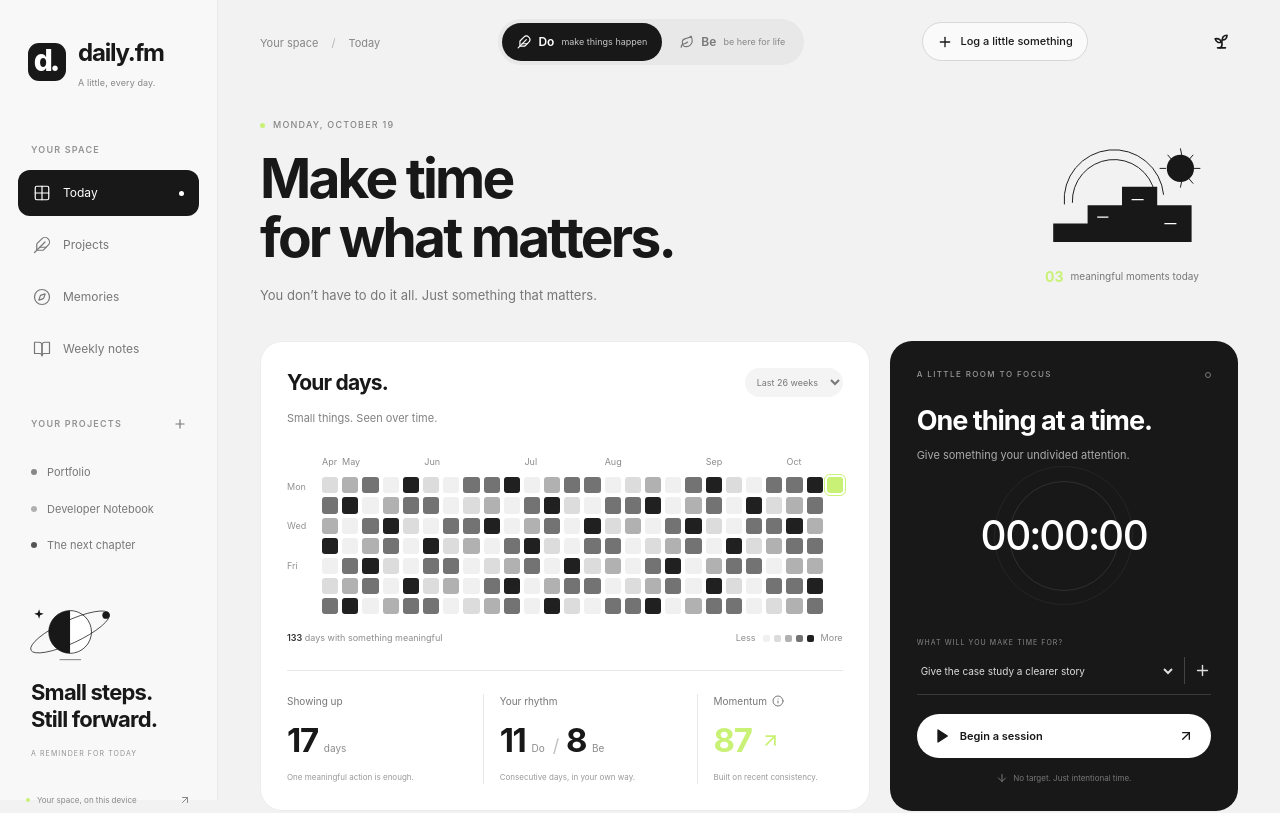
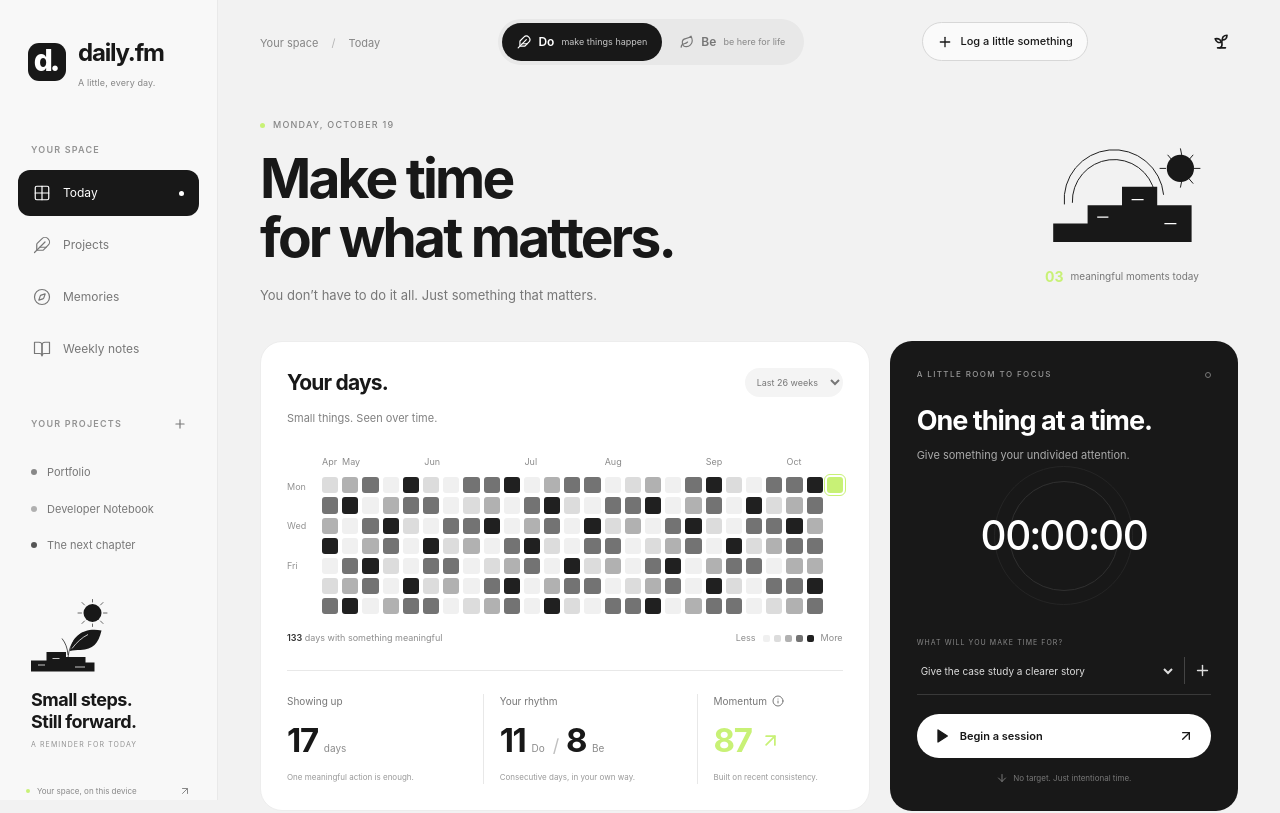
Before and after one commit to oleafm/dailyfm, a Next.js app: page / in a window 1280 px wide. Shown: the top 813 px of the page. Built offline with nearby package versions, Linux system fonts and the light colour scheme.

Commit message:
Update sidebar reminder artwork and spacing

```diff
--- a/src/app/globals.css
+++ b/src/app/globals.css
@@ -238,23 +238,23 @@ input[type="range"] {
   margin: 30px 13px 25px;
 }
 .sidebar-thought > svg {
-  width: 100px;
-  height: 75px;
-  margin-left: -10px;
+  width: 110px;
+  height: 85px;
+  margin-left: -24px;
   margin-bottom: 10px;
 }
 .sidebar-thought p {
-  font-size: 22px;
+  font-size: 18px;
   line-height: 1.25;
   font-weight: 700;
-  letter-spacing: -0.8px;
+  letter-spacing: -0.5px;
 }
 .sidebar-thought > span {
   display: block;
   color: #929292;
   font-size: 7px;
   letter-spacing: 1.1px;
-  margin-top: 15px;
+  margin-top: 6px;
 }
 .prototype-label {
   display: flex;
@@ -2491,7 +2491,7 @@ h1 em {
     font-size: 10px;
   }
   .sidebar-thought p {
-    font-size: 20px;
+    font-size: 16px;
   }
   .profile {
     margin-left: -10px;
--- a/src/components/prototype/Illustration.tsx
+++ b/src/components/prototype/Illustration.tsx
@@ -1,6 +1,6 @@
 import { SVGProps } from "react";
 
-type Kind = "balance" | "steps" | "orbit" | "door";
+type Kind = "balance" | "steps" | "orbit" | "door" | "growth";
 
 /** Original monochrome artwork, shared by the reflection and project cards. */
 export default function Illustration({
@@ -9,6 +9,22 @@ export default function Illustration({
 }: SVGProps<SVGSVGElement> & { kind?: Kind }) {
   return (
     <svg viewBox="0 0 220 150" fill="none" aria-hidden="true" {...props}>
+      {kind === "growth" && (
+        <>
+          <circle cx="171" cy="28" r="18" fill="currentColor" />
+          <path
+            d="M171 6V1m0 54v-5m-22-22h-7m58 0h-7m-38-16-5-5m37 37 5 5m-5-37 5-5m-37 37-5 5"
+            stroke="currentColor"
+            strokeWidth="1.3"
+            strokeLinecap="round"
+          />
+          <path d="M122 123c0-25 10-42 29-56m-29 45c-1-14-5-24-12-33" stroke="currentColor" strokeWidth="1.5" />
+          <path d="M126 104c3-31 30-48 63-41-6 26-17 38-42 39-8 0-15 0-21 2Z" fill="currentColor" />
+          <path d="M130 99c9-12 20-22 32-28" stroke="white" strokeWidth="1.5" />
+          <path d="M48 145v-22h31v-17h39v10h39v11h18v18Z" fill="currentColor" />
+          <path d="M62 132h14m15-13h14m31 17h20" stroke="white" strokeWidth="1.5" />
+        </>
+      )}
       {kind === "balance" && (
         <>
           <path d="M20 133h179" stroke="currentColor" strokeWidth="1.5" />
--- a/src/components/prototype/PrototypeApp.tsx
+++ b/src/components/prototype/PrototypeApp.tsx
@@ -471,7 +471,7 @@ export default function PrototypeApp({
         </div>
         <div className="sidebar-bottom">
           <div className="sidebar-thought">
-            <Illustration kind="orbit" />
+            <Illustration kind="growth" />
             <p>
               Small steps.
               <br />
```
